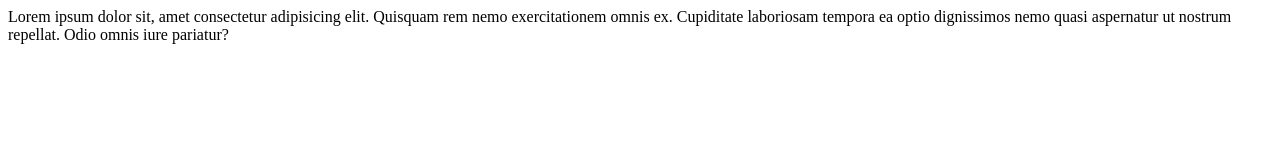
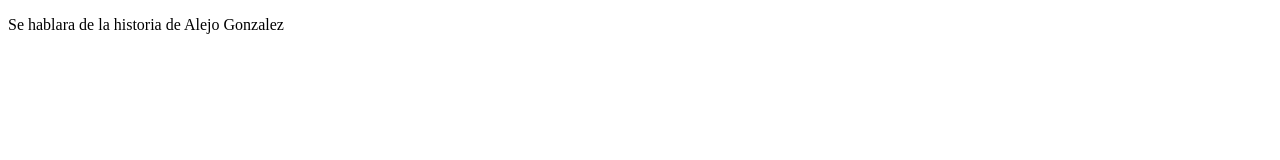
Before and after one commit to 1Alejo31/Curso-git-y-github, a plain HTML site: page Index.html in a window 1280 px wide. Drawn offline with Linux system fonts and the light colour scheme.

Commit message:
Se realiza cambios en index

```diff
--- a/Index.html
+++ b/Index.html
@@ -7,6 +7,6 @@
     <title>Historia de Alejo Gonzalez</title>
 </head>
 <body>
-    Lorem ipsum dolor sit, amet consectetur adipisicing elit. Quisquam rem nemo exercitationem omnis ex. Cupiditate laboriosam tempora ea optio dignissimos nemo quasi aspernatur ut nostrum repellat. Odio omnis iure pariatur?
+    <P>Se hablara de la historia de Alejo Gonzalez</P>
 </body>
 </html>
```
